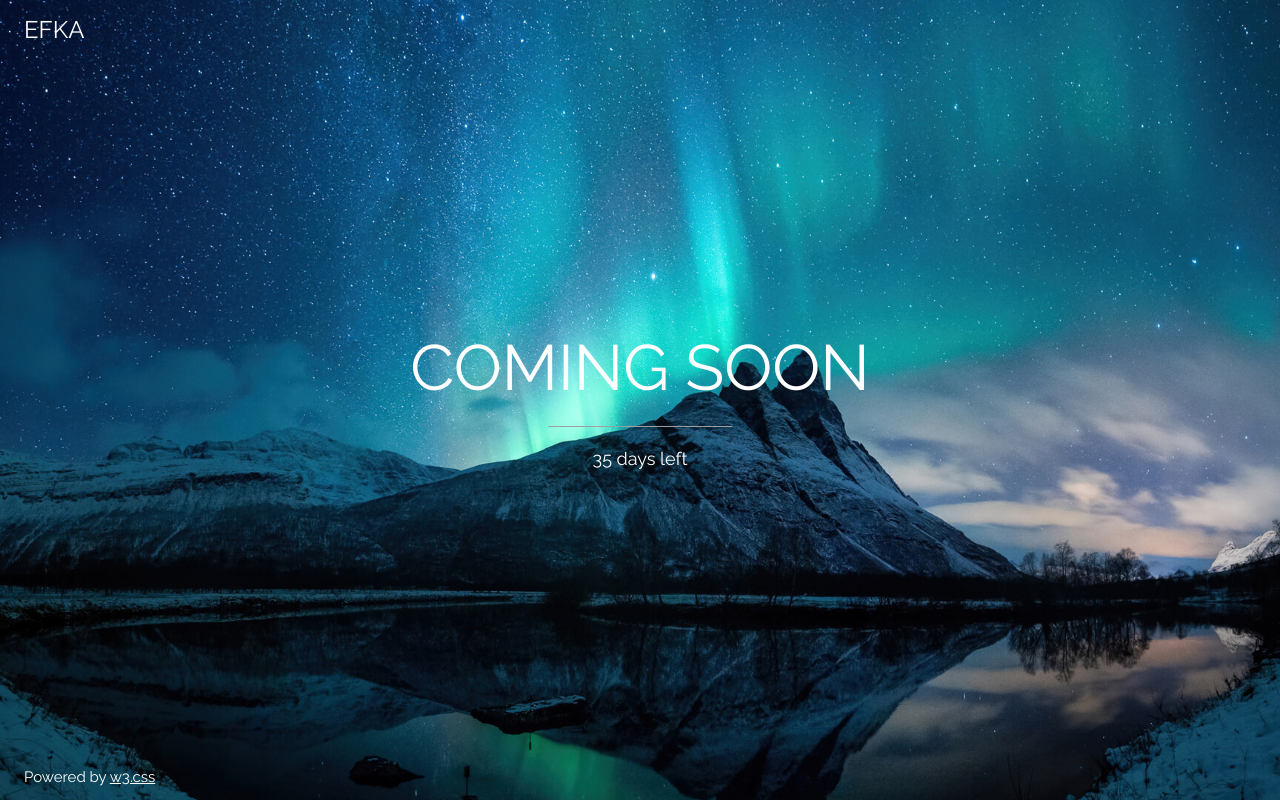
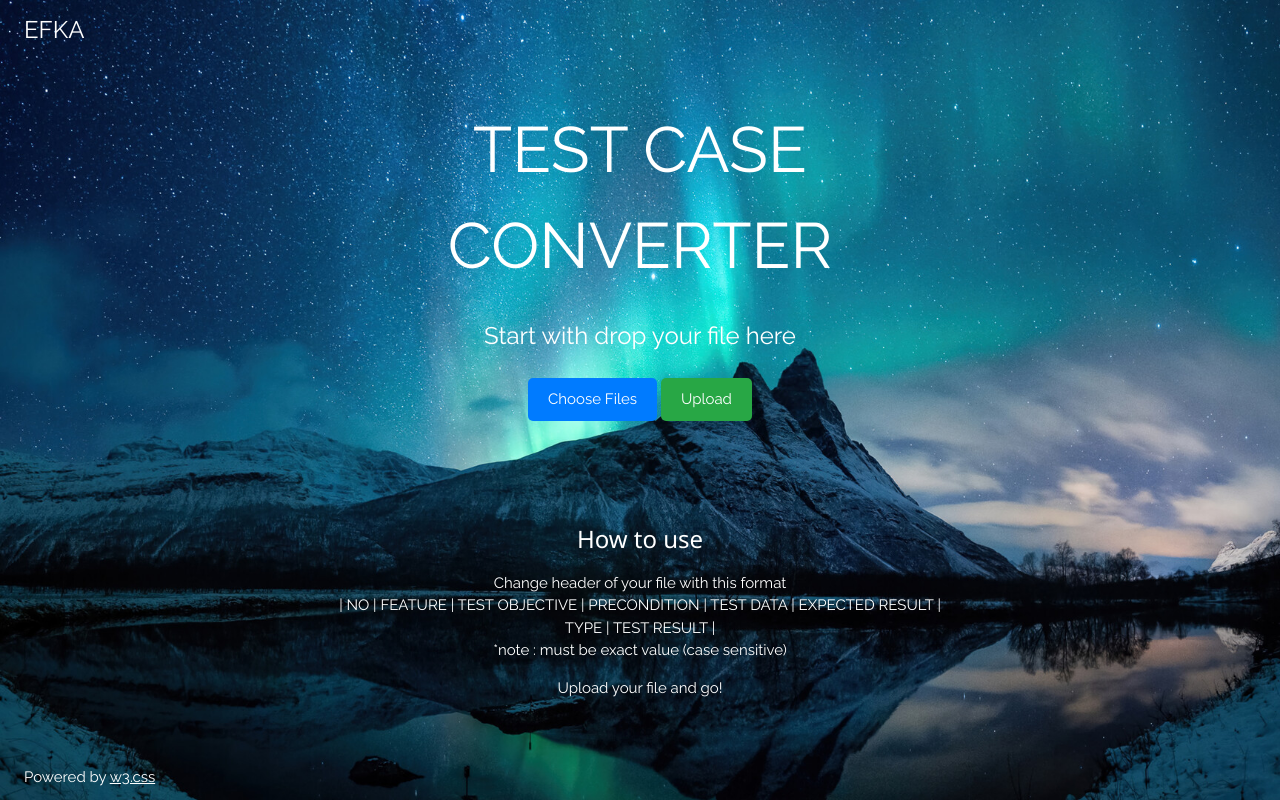
Before and after one commit to friscokharisma/testcase_converter, a Flask app: page / in a window 1280 px wide. Run offline with Flask 3, Linux system fonts and the light colour scheme.

Commit message:
add styling and button -haven't integrated with script

```diff
--- a/templates/test_template.html
+++ b/templates/test_template.html
@@ -15,6 +15,37 @@ body, html {height: 100%}
   background-position: center;
   background-size: cover;
 }
+
+/* ----- testing ----- */
+#file {
+    display: none;
+}
+
+/* Style the custom button */
+.custom-button {
+    display: inline-block;
+    padding: 10px 20px;
+    background-color: #007bff;
+    color: white;
+    border: none;
+    border-radius: 5px;
+    cursor: pointer;
+}
+
+.upload-button {
+    background-color: #28a745;
+}
+
+/* Style the file list */
+#fileList ul {
+    list-style-type: none;
+    padding: 0;
+}
+#fileList li {
+    margin: 5px 0;
+}
+/* ----- testing ----- */
+
 </style>
 </head>
 <body>
@@ -23,15 +54,75 @@ body, html {height: 100%}
   <div class="w3-display-topleft w3-padding-large w3-xlarge">
     EFKA
   </div>
-  <div class="w3-display-middle">
-    <h1 class="w3-jumbo w3-animate-top">COMING SOON</h1>
+  <div class="w3-display-middle" style="text-align: center">
+    <!-- ----- testing ----- -->
+    <h1 class="w3-margin w3-jumbo">TEST CASE CONVERTER</h1>
+    <p class="w3-xlarge">Start with drop your file here</p>
+
+    <!-- Hidden file input -->
+    <input type="file" id="file" multiple onchange="updateList()">
+
+    <!-- Custom button -->
+    <button class="custom-button" onclick="document.getElementById('file').click();">Choose Files</button>
+    <button class="custom-button upload-button" onclick="uploadFiles()">Upload</button>
+
+    <!-- File list -->
+    <div id="fileList"></div>
+
+    <h3 style="margin-top: 100px">How to use</h3>
+    <p class="w3-text">Change header of your file with this format<br>
+    | NO | FEATURE | TEST OBJECTIVE | PRECONDITION | TEST DATA | EXPECTED RESULT | TYPE | TEST RESULT |<br>
+    *note : must be exact value (case sensitive)</p>
+    <p class="w3-text">Upload your file and go!</p>
+    <!-- ----- testing ----- -->
+
+    <!-- <h1 class="w3-jumbo w3-animate-top">COMING SOON</h1>
     <hr class="w3-border-grey" style="margin:auto;width:40%">
-    <p class="w3-large w3-center">35 days left</p>
+    <p class="w3-large w3-center">35 days left</p> -->
   </div>
   <div class="w3-display-bottomleft w3-padding-large">
     Powered by <a href="https://www.w3schools.com/w3css/default.asp" target="_blank">w3.css</a>
   </div>
 </div>
 
+<script>
+    function myFunction() {
+  var x = document.getElementById("navDemo");
+  if (x.className.indexOf("w3-show") == -1) {
+    x.className += " w3-show";
+  } else {
+    x.className = x.className.replace(" w3-show", "");
+  }
+}
+
+function updateList() {
+    var input = document.getElementById('file');
+    var output = document.getElementById('fileList');
+    var fileNames = [];
+
+    for (var i = 0; i < input.files.length; ++i) {
+        fileNames.push('<li>' + input.files.item(i).name + '</li>');
+    }
+
+    output.innerHTML = '<ul>' + fileNames.join('') + '</ul>';
+}
+
+function uploadFiles() {
+    var input = document.getElementById('file');
+    if (input.files.length === 0) {
+        alert("No files selected to upload.");
+        return;
+    }
+
+    // This is a placeholder for actual file upload logic
+    // In a real scenario, you would send the files to a server using AJAX or a form submission
+    alert("Files uploaded successfully!");
+
+    // Clear the file input and list after upload
+    input.value = '';
+    document.getElementById('fileList').innerHTML = '';
+}
+</script>
+
 </body>
 </html>
```
